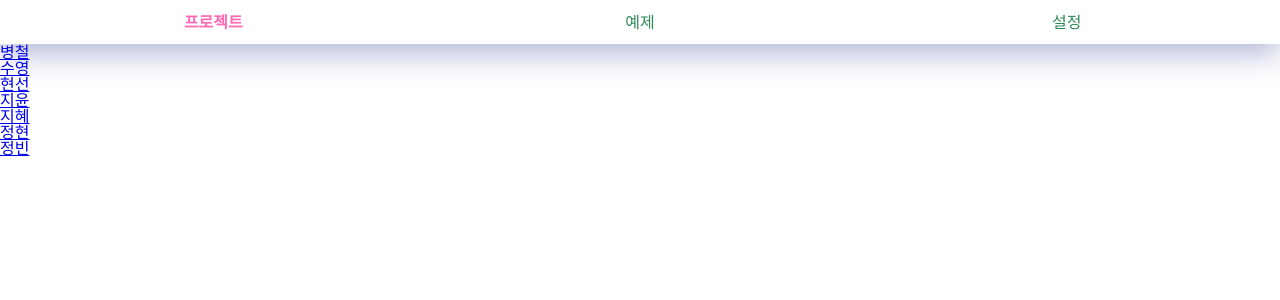
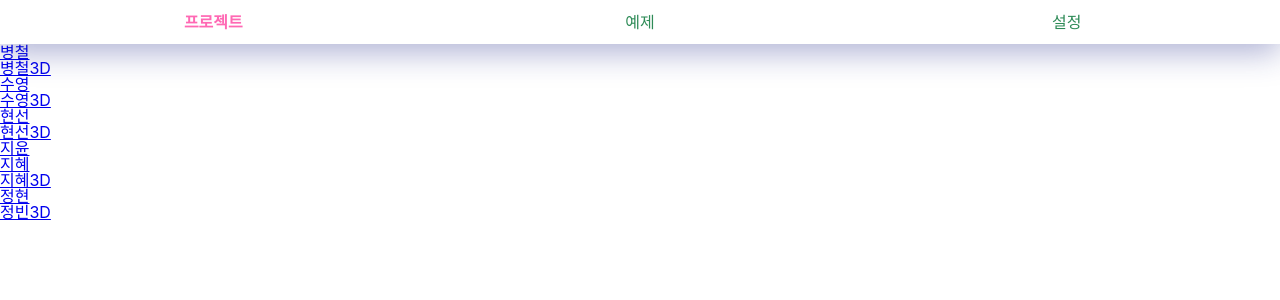
Before and after one commit to se-ul/ux-prototyping-playground, a React (Create React App) app: page / in a window 1280 px wide. Shown: the top 300 px of the page. Built offline with nearby package versions, Linux system fonts and the light colour scheme.

Commit message:
3D 추가

```diff
--- a/src/infra/Projects/Projects.tsx
+++ b/src/infra/Projects/Projects.tsx
@@ -1,11 +1,15 @@
 import {
   Cheolee,
+  Cheolee3D,
   Hyoni,
   Jeongbini3D,
   Jihye,
+  Jihye3D,
   Jinni,
   Kangsr,
+  Kangsr3D,
   Kohdesign,
+  Kohdesign3D,
 } from "projects";
 import { Link, useParams } from "react-router-dom";
 
@@ -14,12 +18,19 @@ const people = {
     name: "병철",
     component: <Cheolee />,
   },
+  cheolee3d: {
+    name: "병철3D",
+    component: <Cheolee3D />,
+  },
   sykang: { name: "수영", component: <Kangsr /> },
+  sykang3d: { name: "수영3D", component: <Kangsr3D /> },
   koh: { name: "현선", component: <Kohdesign /> },
+  koh3d: { name: "현선3D", component: <Kohdesign3D /> },
   jinni: { name: "지윤", component: <Jinni /> },
   li4139: { name: "지혜", component: <Jihye /> },
+  li41393d: { name: "지혜3D", component: <Jihye3D /> },
   hyoni: { name: "정현", component: <Hyoni /> },
-  jeongbini: { name: "정빈", component: <Jeongbini3D /> },
+  jeongbini: { name: "정빈3D", component: <Jeongbini3D /> },
 };
 
 export const Projects: React.FC = () => {
--- a/src/projects/jihye/Jihye3D.tsx
+++ b/src/projects/jihye/Jihye3D.tsx
@@ -2,7 +2,7 @@ import { OrbitControls } from "@react-three/drei";
 import { Canvas } from "@react-three/fiber";
 import { motion } from "framer-motion-3d";
 
-export function ThreeDBasicExample() {
+export function Jihye3D() {
   return (
     <Canvas
       shadows
--- a/src/projects/kohdesign/index.ts
+++ b/src/projects/kohdesign/index.ts
@@ -1,2 +1,2 @@
 export * from "./Kohdesign";
-export * from "./Kohdesign3D";
+export * from "./kohdesign3D";
```
